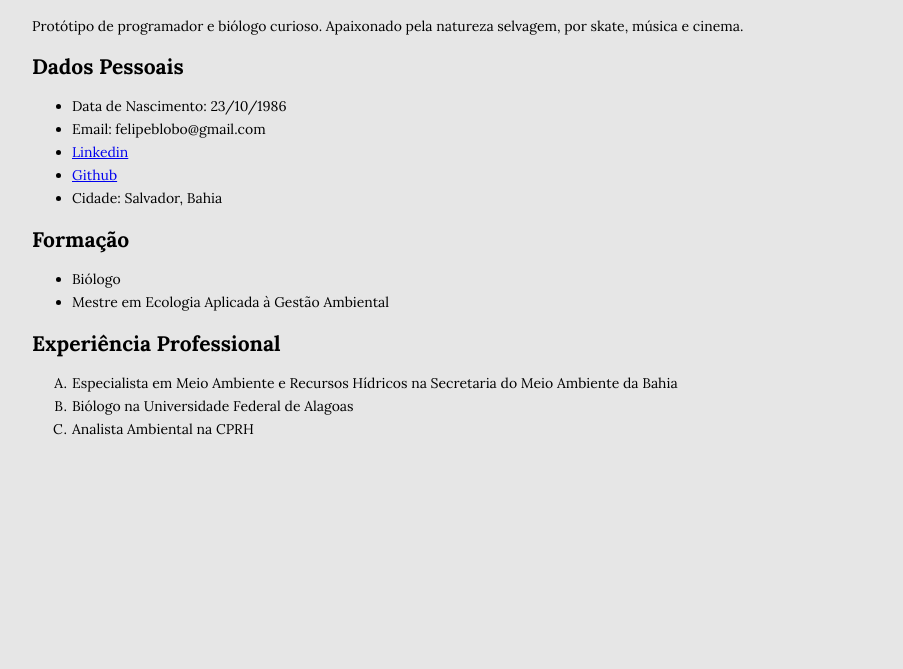
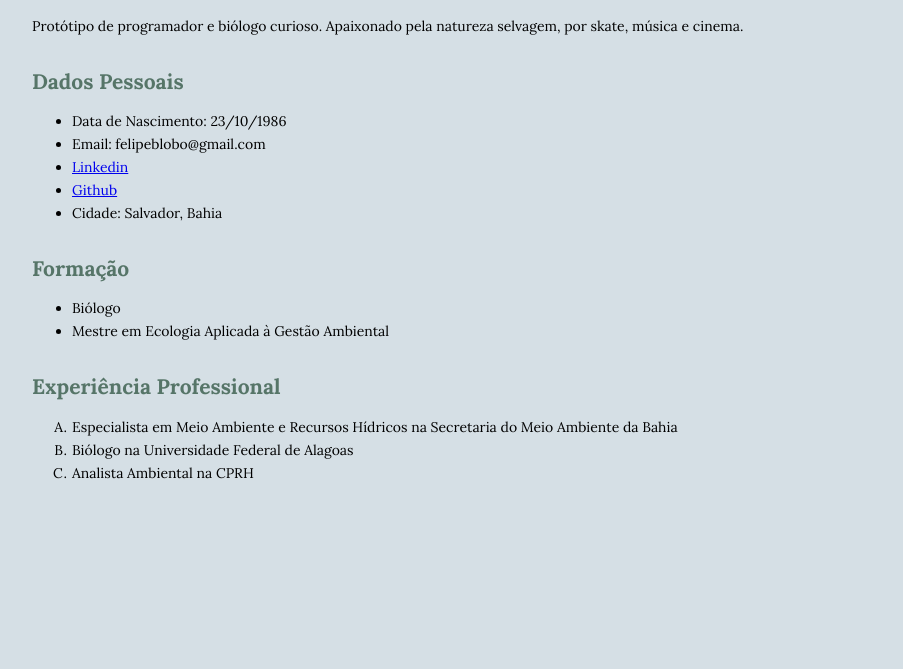
Before and after one commit to felipeblobo/CodigoPreto_, a plain HTML site: page aula_css/playground/index.html in a window 1280 px wide. Shown: the part 131-800 px from the top of the page, without its empty margins (18-921 px from the left). Drawn offline with Linux system fonts and the light colour scheme.

Commit message:
ajustando layout

```diff
--- a/aula_css/playground/css/style.css
+++ b/aula_css/playground/css/style.css
@@ -4,7 +4,7 @@ html {
 
 body {
     box-sizing: border-box;
-    background-color: #e6e6e6;
+    background-color: #D5DFE5;
     margin: 50px;
     font-size: 14px;
     line-height: 23px;
@@ -15,3 +15,11 @@ h1 {
     text-align: center;
     font-size: 3rem;
 }
+
+div {
+    margin-bottom: 32px;
+}
+
+.subTitles {
+    color: #567568;
+}
--- a/aula_css/playground/index.html
+++ b/aula_css/playground/index.html
@@ -13,12 +13,12 @@
         </header>
         <div class='container'>
             <div id='profile'>
-                <h2>Quem sou eu?</h2>
+                <h2 class='subTitles'>Quem sou eu?</h2>
                 <p>Protótipo de programador e biólogo curioso. Apaixonado pela natureza selvagem, por skate, música e cinema.</p>
             </div>
 
             <div id='personalData'>
-                <h2>Dados Pessoais</h2>
+                <h2 class='subTitles'>Dados Pessoais</h2>
                 <ul type=''>
                     <li>Data de Nascimento: 23/10/1986</li>
                     <li>Email: felipeblobo@gmail.com</li>
@@ -29,7 +29,7 @@
             </div>
 
             <div id='formation'>
-                <h2>Formação</h2>
+                <h2 class='subTitles'>Formação</h2>
                 <ul>
                     <li>Biólogo</li>
                     <li>Mestre em Ecologia Aplicada à Gestão Ambiental</li>
@@ -37,7 +37,7 @@
             </div>
 
             <div id='professionalExperience'>
-                <h2>Experiência Professional</h2>
+                <h2 class='subTitles'>Experiência Professional</h2>
                 <ol type="A">
                     <li>Especialista em Meio Ambiente e Recursos Hídricos na Secretaria do Meio Ambiente da Bahia</li>
                     <li>Biólogo na Universidade Federal de Alagoas</li>
```
